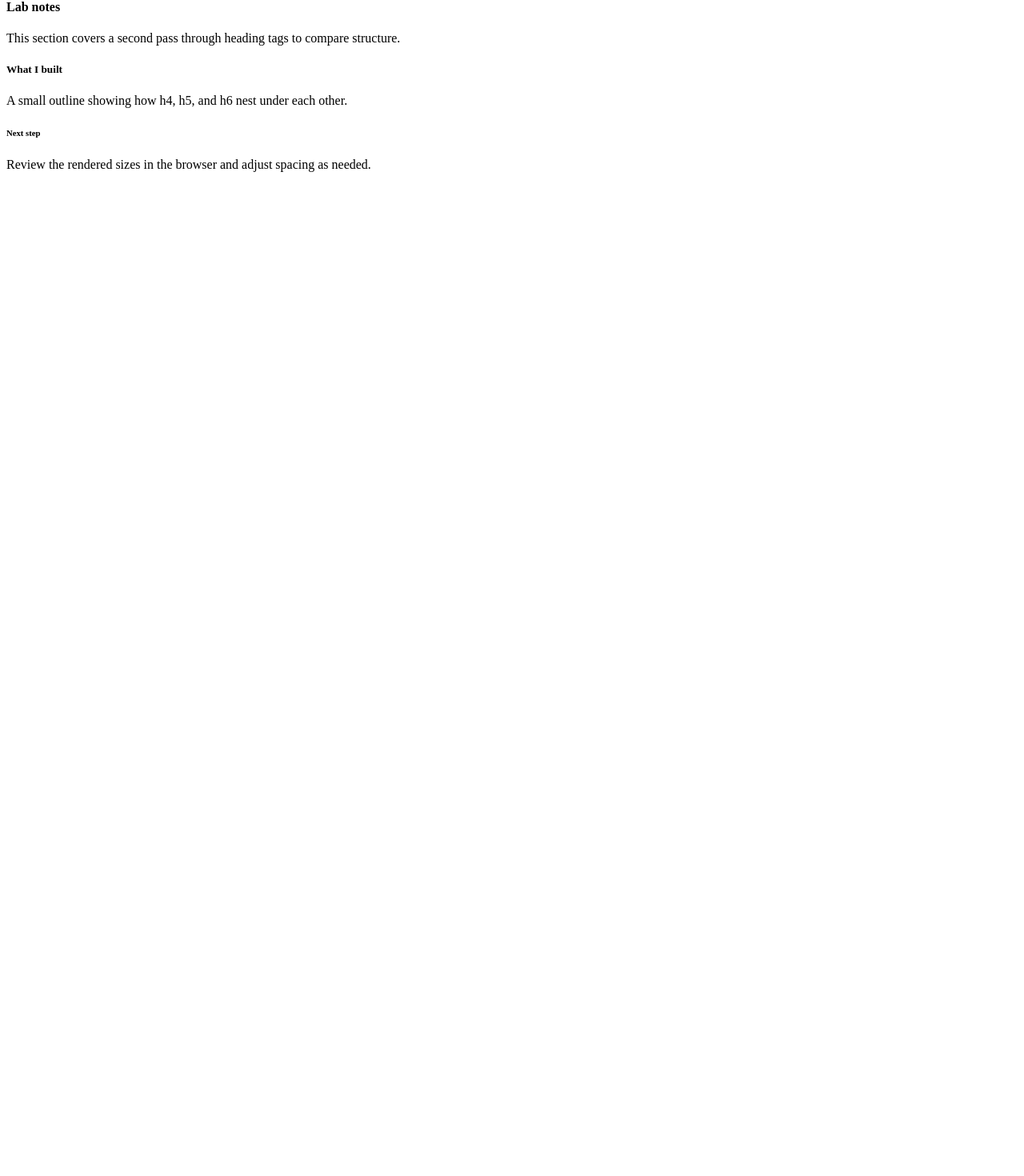
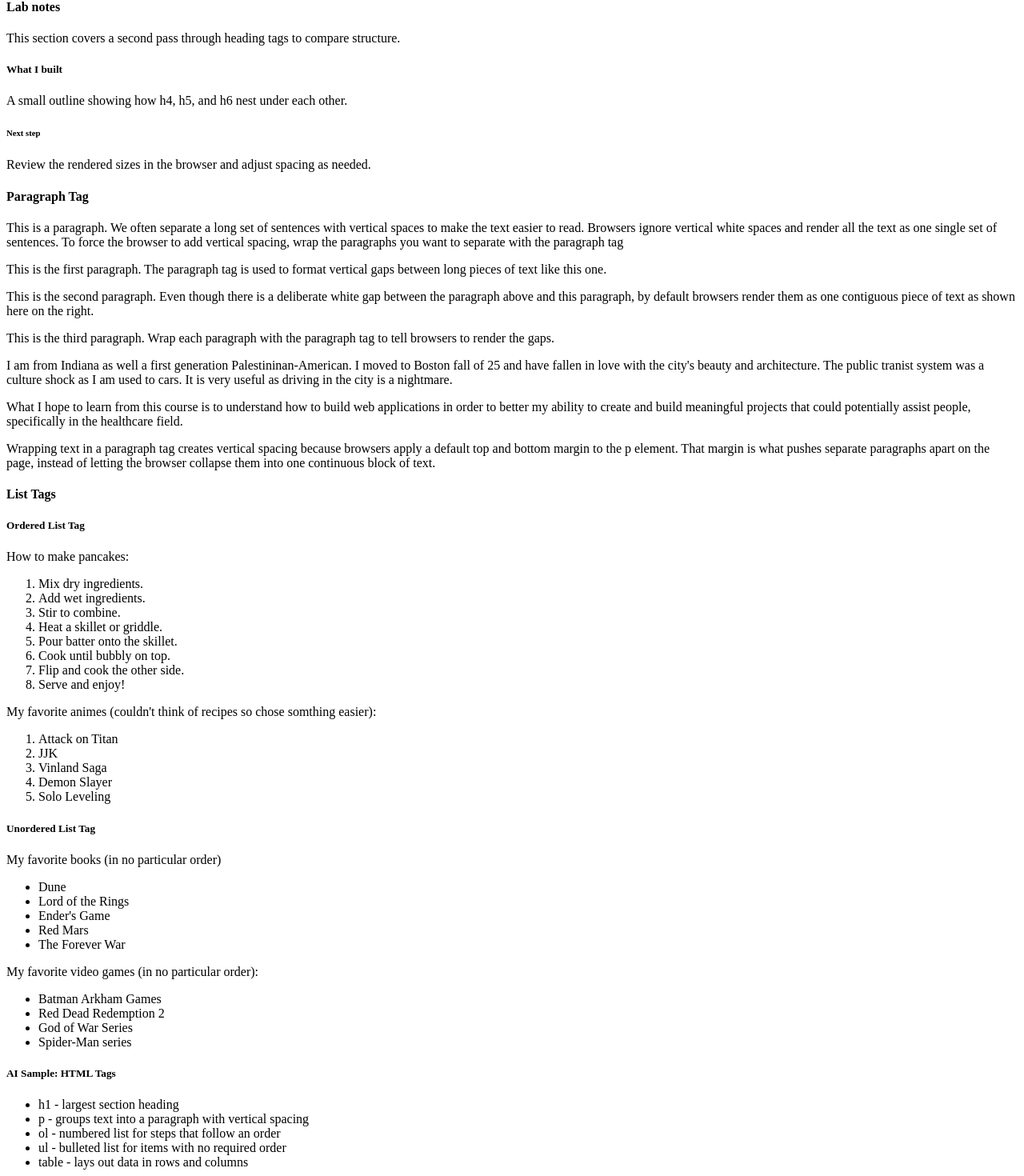
Before and after one commit to dssherka/kambaz-next-js-cs5610-09-fa26-tues, a Next.js app: page /labs/lab1 in a window 1280 px wide. Shown: the part 549-2019 px from the top of the page at 80% size. Before the commit the page ends 800 px from the top, so only its background shows below. Built offline with nearby package versions, Linux system fonts and the light colour scheme.

Commit message:
Add ParagraphTag and ListTags components to Lab1

```diff
--- /dev/null
+++ b/app/labs/lab1/ListTags.tsx
@@ -0,0 +1,56 @@
+export default function ListTags() {
+  return (
+    <div id="wd-lists">
+      <h4>List Tags</h4>
+      <h5>Ordered List Tag</h5>
+      How to make pancakes:
+      <ol id="wd-pancakes">
+        <li>Mix dry ingredients.</li>
+        <li>Add wet ingredients.</li>
+        <li>Stir to combine.</li>
+        <li>Heat a skillet or griddle.</li>
+        <li>Pour batter onto the skillet.</li>
+        <li>Cook until bubbly on top.</li>
+        <li>Flip and cook the other side.</li>
+        <li>Serve and enjoy!</li>
+        </ol>
+
+    My favorite animes (couldn't think of recipes so chose somthing easier):
+    <ol id="wd-my-animes">
+        <li>Attack on Titan</li>
+        <li>JJK</li>
+        <li>Vinland Saga</li>
+        <li>Demon Slayer</li>
+        <li>Solo Leveling</li>
+    </ol>
+
+
+      <h5>Unordered List Tag</h5>
+        My favorite books (in no particular order)
+        <ul id="wd-my-books">
+        <li>Dune</li>
+        <li>Lord of the Rings</li>
+        <li>Ender&apos;s Game</li>
+        <li>Red Mars</li>
+        <li>The Forever War</li>
+        </ul>
+
+        My favorite video games (in no particular order):
+        <ul id="wd-my-games">
+        <li>Batman Arkham Games</li>
+        <li>Red Dead Redemption 2</li>
+        <li>God of War Series</li>
+        <li>Spider-Man series</li>
+        </ul>
+
+        <h5>AI Sample: HTML Tags</h5>
+        <ul id="wd-ai-html-tags">
+        <li>h1 - largest section heading</li>
+        <li>p - groups text into a paragraph with vertical spacing</li>
+        <li>ol - numbered list for steps that follow an order</li>
+        <li>ul - bulleted list for items with no required order</li>
+        <li>table - lays out data in rows and columns</li>
+        </ul>
+    </div>
+  );
+}
--- /dev/null
+++ b/app/labs/lab1/ParagraphTag.tsx
@@ -0,0 +1,47 @@
+export default function ParagraphTag() {
+  return (
+    <div id="wd-p-tag">
+      <h4>Paragraph Tag</h4>
+      <p id="wd-p-1">
+        This is a paragraph. We often separate a long set of sentences with
+        vertical spaces to make the text easier to read. Browsers ignore
+        vertical white spaces and render all the text as one single set of
+        sentences. To force the browser to add vertical spacing, wrap the
+        paragraphs you want to separate with the paragraph tag
+      </p>
+      <p id="wd-p-2">
+        This is the first paragraph. The paragraph tag is used to format
+        vertical gaps between long pieces of text like this one.
+      </p>
+      <p id="wd-p-3">
+        This is the second paragraph. Even though there is a deliberate white
+        gap between the paragraph above and this paragraph, by default
+        browsers render them as one contiguous piece of text as shown here on
+        the right.
+      </p>
+      <p id="wd-p-4">
+        This is the third paragraph. Wrap each paragraph with the paragraph
+        tag to tell browsers to render the gaps.
+      </p>
+
+      <p id="wd-p-daoud-1">
+        I am from Indiana as well a first generation Palestininan-American. I moved to Boston fall of 25 and have fallen in love with the city's beauty and architecture.
+        The public tranist system was a culture shock as I am used to cars. It is very useful as driving in the city is a nightmare.
+      </p>
+
+      <p id="wd-p-daoud-2">
+        What I hope to learn from this course is to understand how to build web applications
+        in order to better my ability to create and build meaningful projects that could potentially assist people, specifically in the healthcare field.
+
+      </p>
+
+      <p id="wd-ai-p">
+        Wrapping text in a paragraph tag creates vertical spacing because
+        browsers apply a default top and bottom margin to the p element. That
+        margin is what pushes separate paragraphs apart on the page, instead
+        of letting the browser collapse them into one continuous block of text.
+      </p>
+
+    </div>
+  );
+}
--- a/app/labs/lab1/page.tsx
+++ b/app/labs/lab1/page.tsx
@@ -1,4 +1,6 @@
 import HeadingTags from "./HeadingTags";
+import ParagraphTag from "./ParagraphTag";
+import ListTags from "./ListTags";
 
 export default function Lab1() {
   return (
@@ -6,6 +8,8 @@ export default function Lab1() {
       <h2>Lab 1</h2>
       <h3>HTML Examples</h3>
       <HeadingTags />
+      <ParagraphTag />
+      <ListTags />
       {/* do the next exercise here */}
 
 
```
